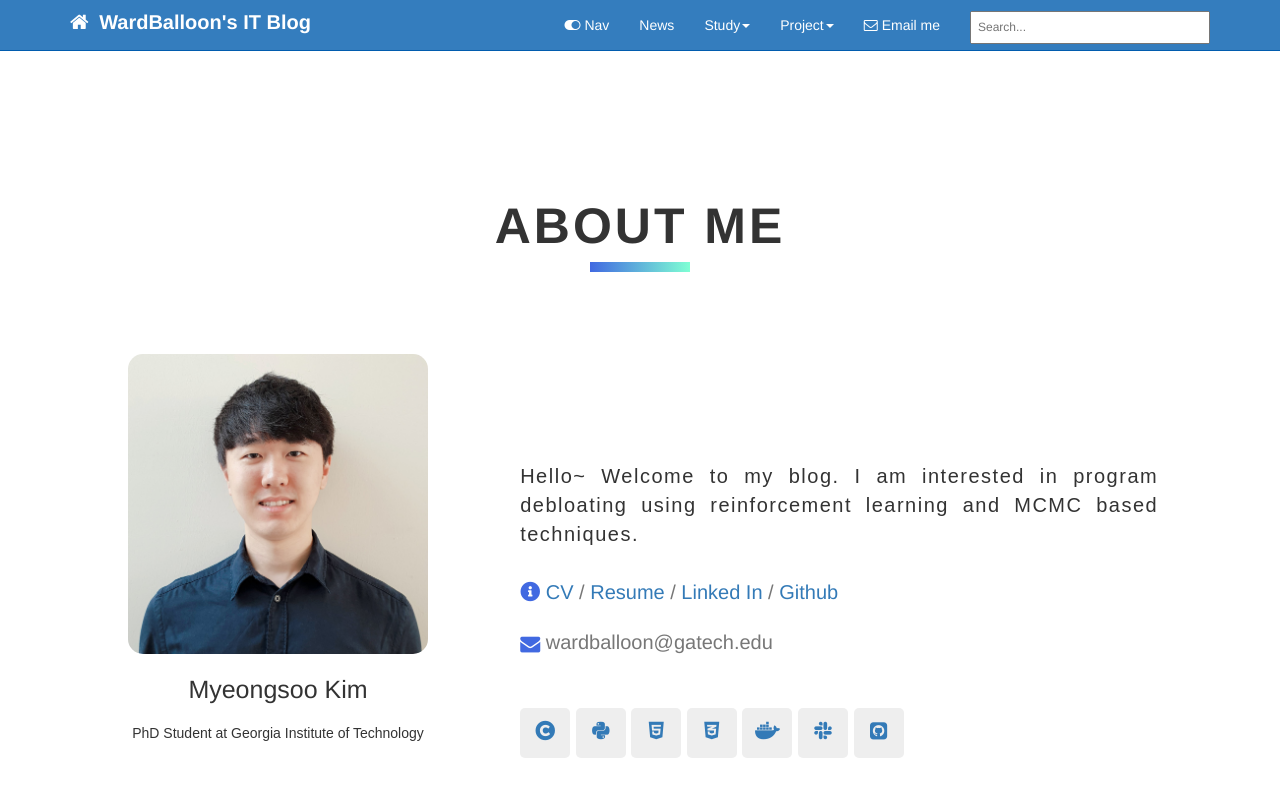
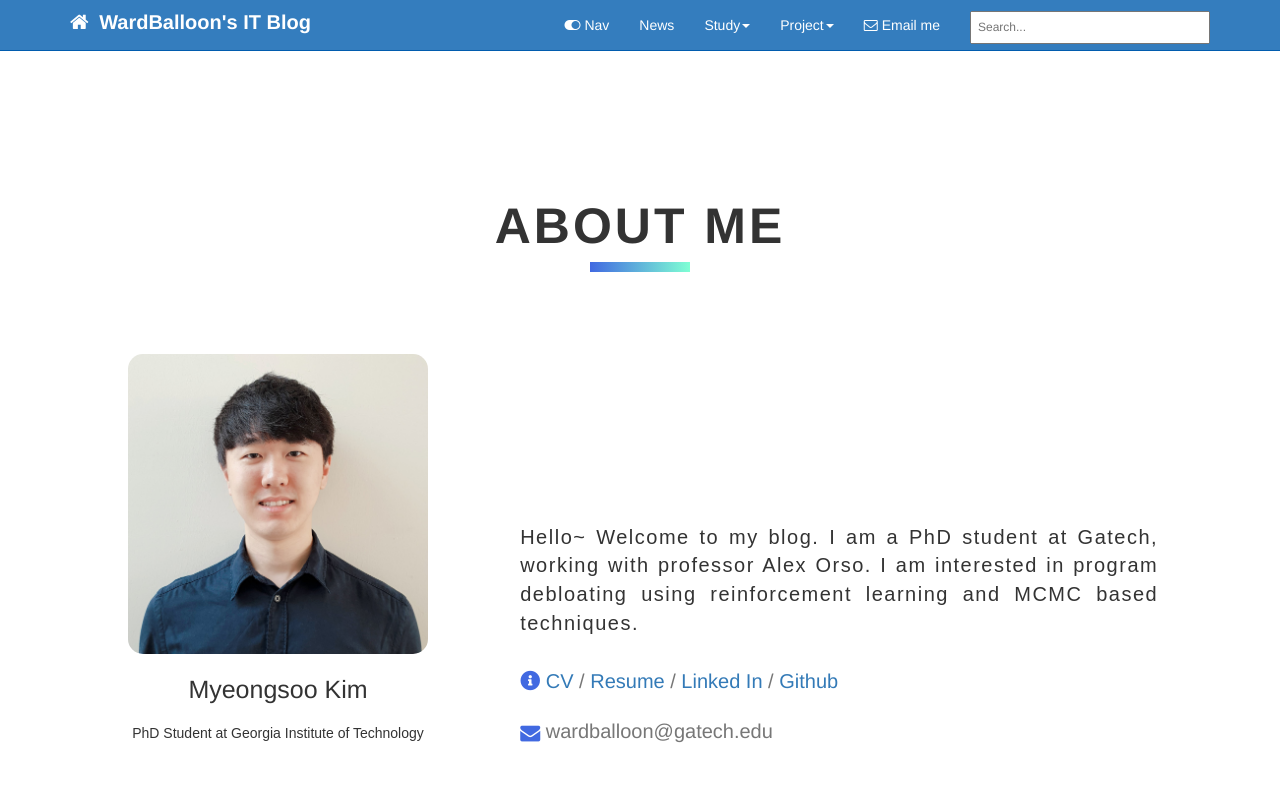
Before and after one commit to codingsoo/codingsoo.github.io1, a Jekyll site: the page built from index.html, in a window 1280 px wide and 900 px high. Shown: the top 797 px of the window. Built offline with Jekyll 4.4.1, drawn with Linux system fonts in a browser that asks for light colours; nearby versions of some CDN libraries; comment, search, counter and statistics services are not loaded.

Commit message:
Index test 2

```diff
--- a/index.html
+++ b/index.html
@@ -37,7 +37,7 @@ hide_editme: true
 			</div>
 			<div class="text">
 				<div class="intro" style="text-align: justify">
-					Hello~ Welcome to my blog. I am interested in program debloating using reinforcement learning and MCMC based techniques.
+					Hello~ Welcome to my blog. I am a PhD student at Gatech, working with professor Alex Orso. I am interested in program debloating using reinforcement learning and MCMC based techniques.
 				</div>
 				<ul style="list-style-type: none;">
                     <li>
@@ -51,29 +51,6 @@ hide_editme: true
 						</div>
 					</li>
 				</ul>
-				<div class="sns">
-                    <a href="#" target="_blank">
-						<i class="fas fa-copyright"></i>
-					</a>
-                    <a href="#" target="_blank">
-						<i class="fab fa-python"></i>
-					</a>
-                    <a href="#" target="_blank">
-						<i class="fab fa-html5"></i>
-					</a>
-                    <a href="#" target="_blank">
-						<i class="fab fa-css3-alt"></i>
-					</a>
-                    <a href="#" target="_blank">
-						<i class="fab fa-docker"></i>
-					</a>
-					<a href="#" target="_blank">
-						<i class="fab fa-slack"></i>
-					</a>
-					<a href="#" target="_blank">
-						<i class="fa fa-github-square"></i>
-					</a>
-				</div>
 			</div>
 		</section>
     <section class="services-area" id="service">
```
Also changed, not shown: Gemfile.lock.
